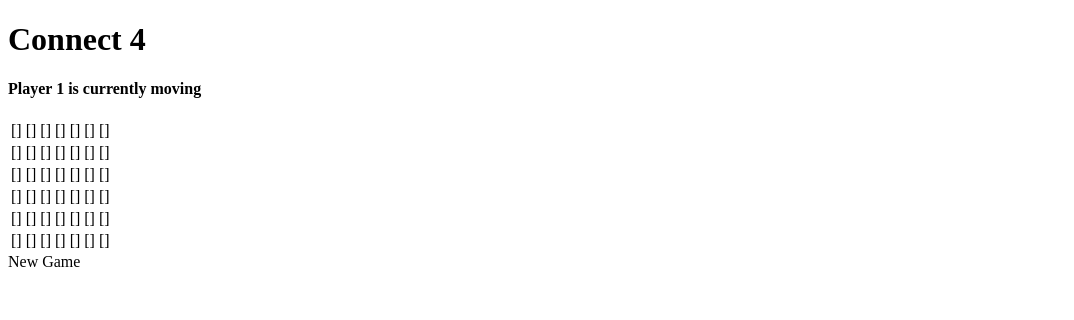
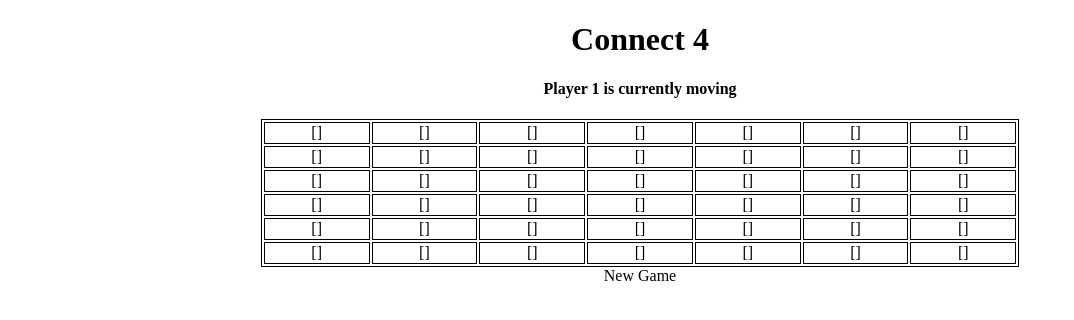
Before and after one commit to joshh45/React-Connect-4, a React app: page / in a window 1280 px wide. Shown: the top 320 px of the page, without its empty margins (0-1074 px from the left). Built offline with nearby package versions, Linux system fonts and the light colour scheme; the HTML template or start-up script is replaced by a standard one.

Commit message:
style changes

```diff
--- a/src/components/App.js
+++ b/src/components/App.js
@@ -34,7 +34,7 @@ class App extends Component {
     render(){
 
       return (
-        <div>
+        <div className="Gameboard">
           <h1> Connect 4 </h1>
           <h4> {this.gameOver()} </h4>
             <Game
--- a/src/components/Game.js
+++ b/src/components/Game.js
@@ -23,7 +23,7 @@ const Game = (props) => {
 
 
   return (
-    <div>
+    <div className="cell">
       <table>
         <tbody>
         {board}
--- a/src/components/Space.js
+++ b/src/components/Space.js
@@ -13,7 +13,7 @@ class Space extends Component {
         this.props.updateBoard();
       }
     };
-    console.log(this.props.game.gameOver)
+    console.log(this.props.game.gameOver);
     return (
       <td>
         <div onClick={placePiece}>
--- a/src/main.scss
+++ b/src/main.scss
@@ -1,9 +1,17 @@
+table, td {
+   border: .5px solid black;
+   text-align: center;
+}
 
 
-.board {
-  width: 400px;
-  height: 400px;
-  top: 40px;
-  left: 40px;
-  position: relative;
+table {
+  width: 60%;
+  text-align: center;
+  margin-left: auto;
+  margin-right: auto;
 }
+
+.Gameboard {
+  text-align: center;
+
+}
```
